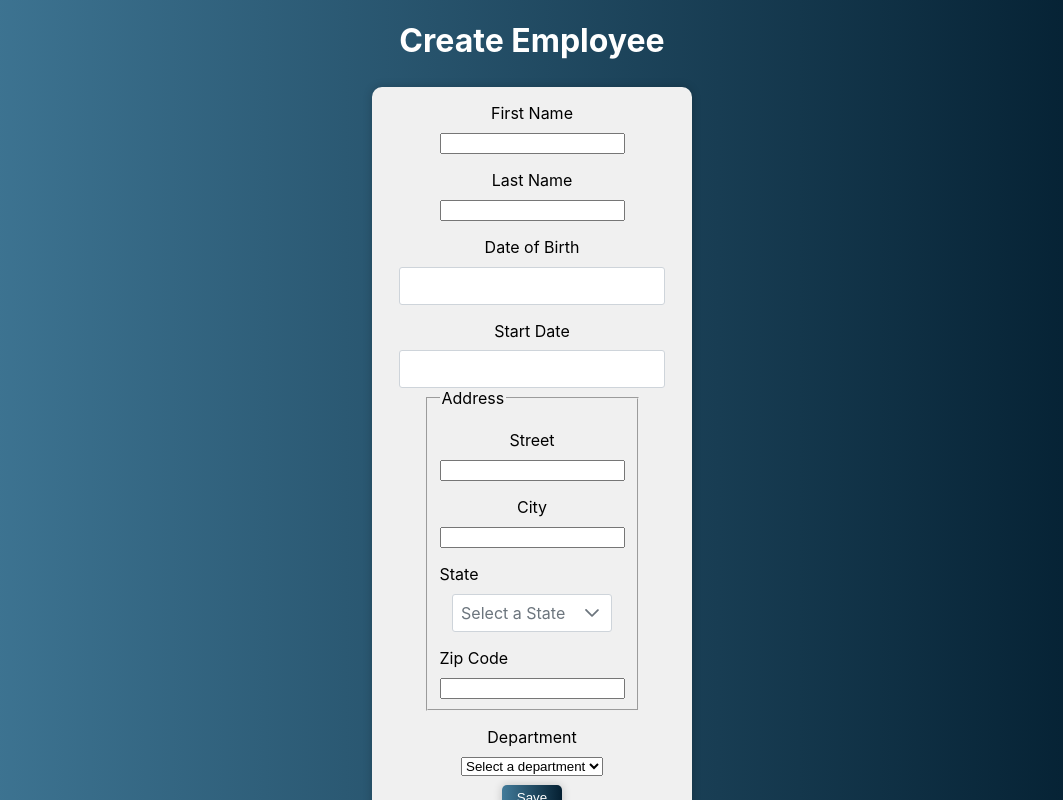
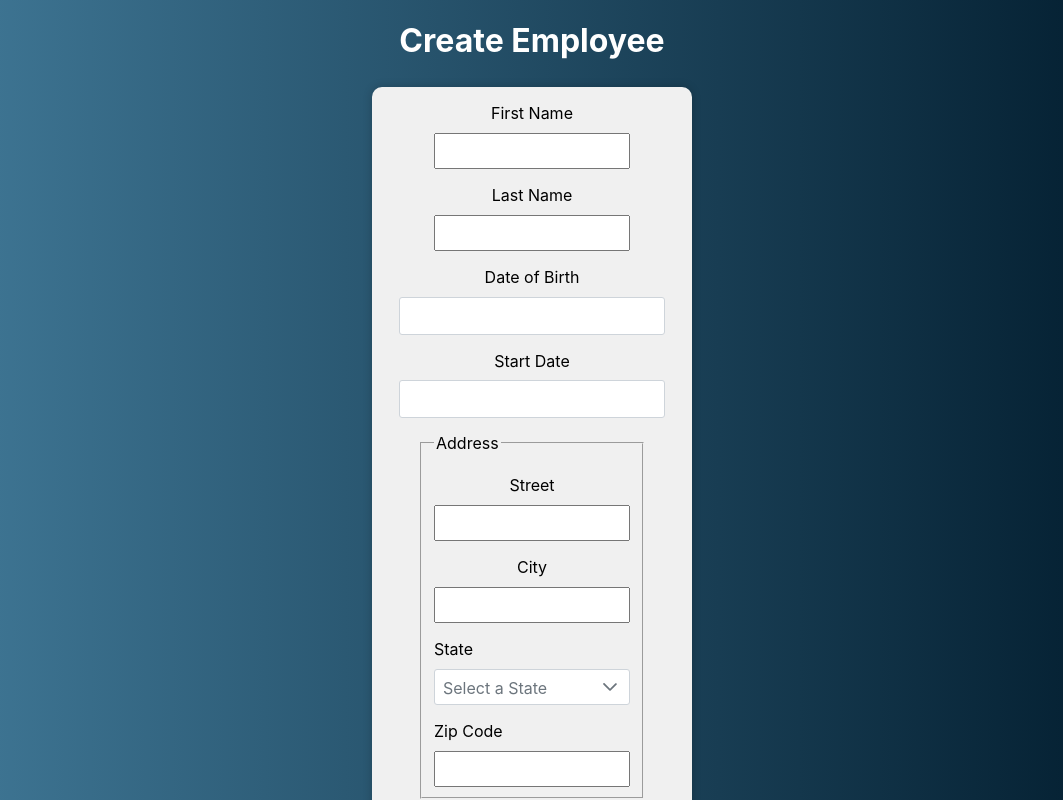
Before and after one commit to FaridBF/HRNet, a React (Create React App) app: page / in a window 1280 px wide. Shown: the top 800 px of the page, without its empty margins (108-1171 px from the left). Built offline with nearby package versions, Linux system fonts and the light colour scheme.

Commit message:
feat: correction dropdown + modification css => CreateEmployee Component

```diff
--- a/src/features/CreateEmployee/CreateEmployee.tsx
+++ b/src/features/CreateEmployee/CreateEmployee.tsx
@@ -4,9 +4,16 @@ import { Dropdown } from 'primereact/dropdown';
 import { Calendar } from 'primereact/calendar';
 
 import Modal from '../../components/Modal/Modal.min';
+
 import { ListOfStatesAmerican } from '../../service/ListOfStatesAmerican.min';
+import { ListOfDepartment } from '../../service/ListOfDepartment';
 import { format } from '../../utils/Format';
 import { useFormData } from '../../context/CreateEmployeeFormContext';
+
+// const { Modal } = require('fb-modal-component-library/dist/Modal.js');
+// import { Modal } from 'fb-modal-component-library';
+// import Modal from 'fb-modal-component-library/dist/Modal.js';
+// import { Modal } from 'fb-modal-component-library/dist/Modal.js';
 
 const closeButtonImg = require('../../assets/icons/closeButton.png');
 
@@ -22,7 +29,12 @@ interface FormInput {
   zipCode: string;
 }
 
-interface StateOption {
+interface StateOptions {
+  label: string;
+  value: string;
+}
+
+interface DepartmentOptions {
   label: string;
   value: string;
 }
@@ -38,12 +50,21 @@ const CreateEmployee: React.FC = () => {
   const [startDate, setStartDate] = useState<Date | null>(null);
   const [dateOfBirth, setDateOfBirth] = useState<Date | null>(null);
   const [selectedState, setSelectedState] = useState<string>('');
+  const [selectedDepartment, setSelectedDepartment] = useState<string>('');
 
   const data = ListOfStatesAmerican.getData();
-  const options: StateOption[] = data.map(({ name }) => ({
+  const stateOptions: StateOptions[] = data.map(({ name }) => ({
     label: name,
     value: name
   }));
+
+  const dataDepartment = ListOfDepartment.getData();
+  const departmentOptions: DepartmentOptions[] = dataDepartment.map(
+    ({ name }) => ({
+      label: name,
+      value: name
+    })
+  );
 
   const {
     register,
@@ -235,9 +256,9 @@ const CreateEmployee: React.FC = () => {
               inputId='state'
               value={selectedState}
               onChange={(e) => setSelectedState(e.target.value)}
-              options={options}
+              options={stateOptions}
               placeholder='Select a State'
-              className='create-employee__dropdown'
+              className='create-employee__stateOptions'
               aria-label='Options'
               data-cy='state-dropdown'
             />
@@ -271,18 +292,17 @@ const CreateEmployee: React.FC = () => {
 
         {/* Department */}
         <label htmlFor='department'>Department</label>
-        <select
-          id='department'
+        <Dropdown
+          inputId='department'
           {...register('department', { required: true })}
           data-cy='department-select'
-        >
-          <option value=''>Select a department</option>
-          <option value='Sales'>Sales</option>
-          <option value='Marketing'>Marketing</option>
-          <option value='Engineering'>Engineering</option>
-          <option value='Human Resources'>Human Resources</option>
-          <option value='Legal'>Legal</option>
-        </select>
+          value={selectedDepartment}
+          onChange={(e) => setSelectedDepartment(e.target.value)}
+          options={departmentOptions}
+          placeholder='Select a Department'
+          aria-label='department'
+          className='create-employee__departmentOptions'
+        />
         {errors.department && (
           <span
             role='alert'
@@ -290,7 +310,6 @@ const CreateEmployee: React.FC = () => {
             className='create-employee__error-message'
           >{`Department is required`}</span>
         )}
-
         <button
           className='create-employee__button-submit'
           type='submit'
@@ -300,10 +319,10 @@ const CreateEmployee: React.FC = () => {
         </button>
       </form>
       <Modal
+        isVisible={modalOpen}
         title='Employee created'
         description='Lorem ipsum dolor sit amet, consectetur adipiscing elit. Cras cursus elit libero, at finibus dolor auctor id. Aliquam ut lectus vitae odio tincidunt blandit. Vivamus cursus, lorem ut congue rutrum, lectus eros tristique lectus, vitae imperdiet massa purus a orci. Donec nibh'
         src={closeButtonImg}
-        isVisible={modalOpen}
         onClose={handleCloseModal}
       />
     </>
--- /dev/null
+++ b/src/service/ListOfDepartment.min.tsx
@@ -0,0 +1 @@
+export const ListOfDepartment={getData(){return[{name:'Sales'},{name:'Marketing'},{name:'Engineering'},{name:'Human Resources'},{name:'Legal'}]}}
--- /dev/null
+++ b/src/service/ListOfDepartment.tsx
@@ -0,0 +1,18 @@
+/**
+ * Service fournissant une liste des différents seceurs(départements).
+ */
+export const ListOfDepartment = {
+  /**
+   * Obtenir la liste des différents seceurs(départements).
+   * @returns {Array<object>} - Liste des différents seceurs(départements).
+   */
+  getData() {
+    return [
+      { name: 'Sales' },
+      { name: 'Marketing' },
+      { name: 'Engineering' },
+      { name: 'Human Resources' },
+      { name: 'Legal' }
+    ];
+  }
+};
--- a/src/styles/_createEmployee.scss
+++ b/src/styles/_createEmployee.scss
@@ -7,6 +7,29 @@ form#create-employee {
   flex-direction: column;
   align-items: center;
   margin-top: 0.31rem;
+}
+
+fieldset.create-employee__address {
+  margin-top: 0.93rem;
+}
+
+input#firstName,
+input#lastName,
+input#street,
+input#city,
+input#zipCode {
+  width: 12.25rem;
+  height: 2.25rem;
+}
+
+.create-employee__departmentOptions {
+  width: 12.25rem;
+  height: 2.25rem;
+}
+
+.create-employee__stateOptions {
+  width: 12.25rem;
+  height: 2.25rem;
 }
 
 button {
@@ -24,9 +47,9 @@ button {
     var(--color-blue-grey),
     var(--color-black)
   );
-  height: 1.56rem;
+  height: 2.35rem;
   box-shadow: 0 0 0.62rem rgba(0, 0, 0, 0.2);
-  width: 3.75rem;
+  width: 5.5rem;
   font-weight: 400;
   border: none;
   border-radius: 0.31rem;
```
